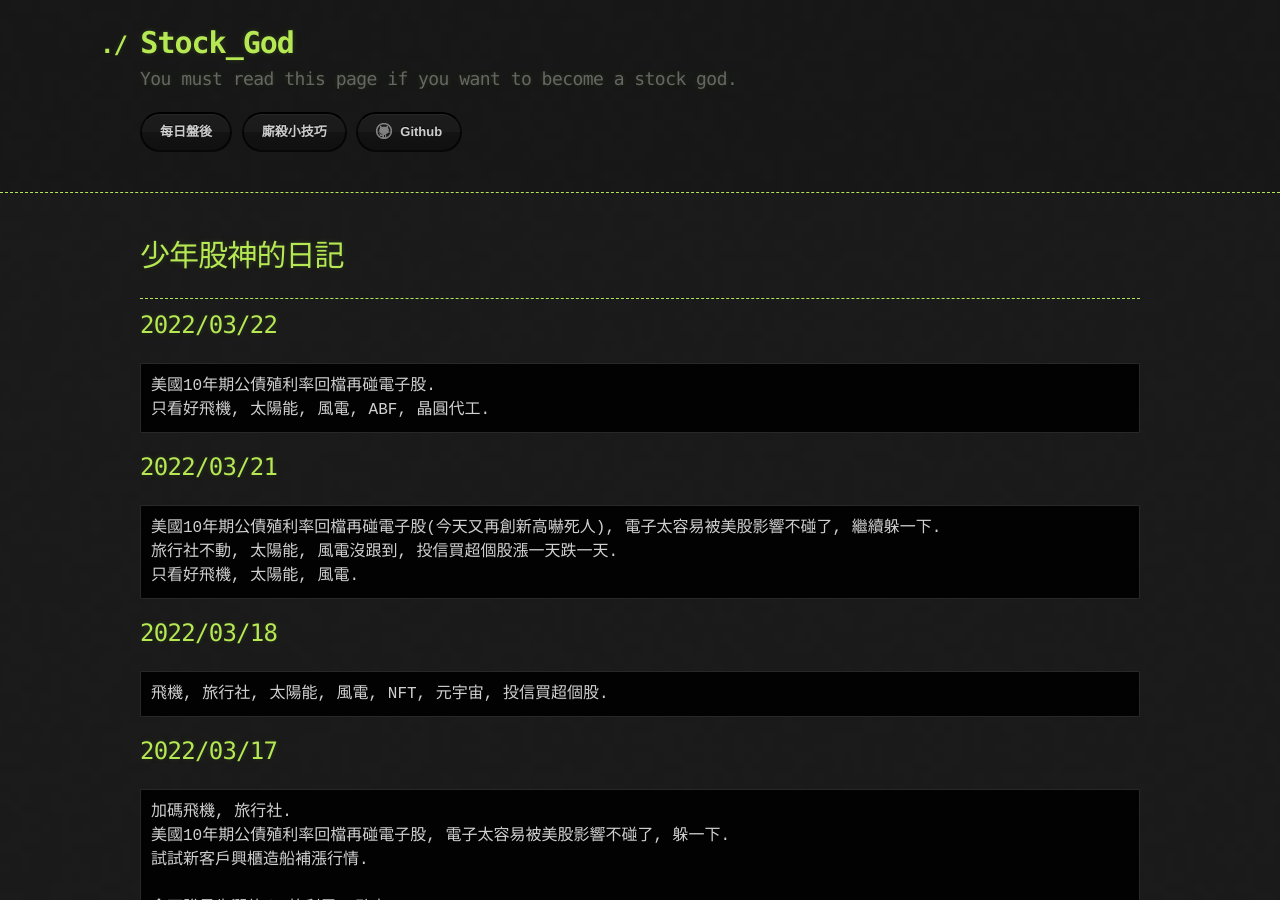
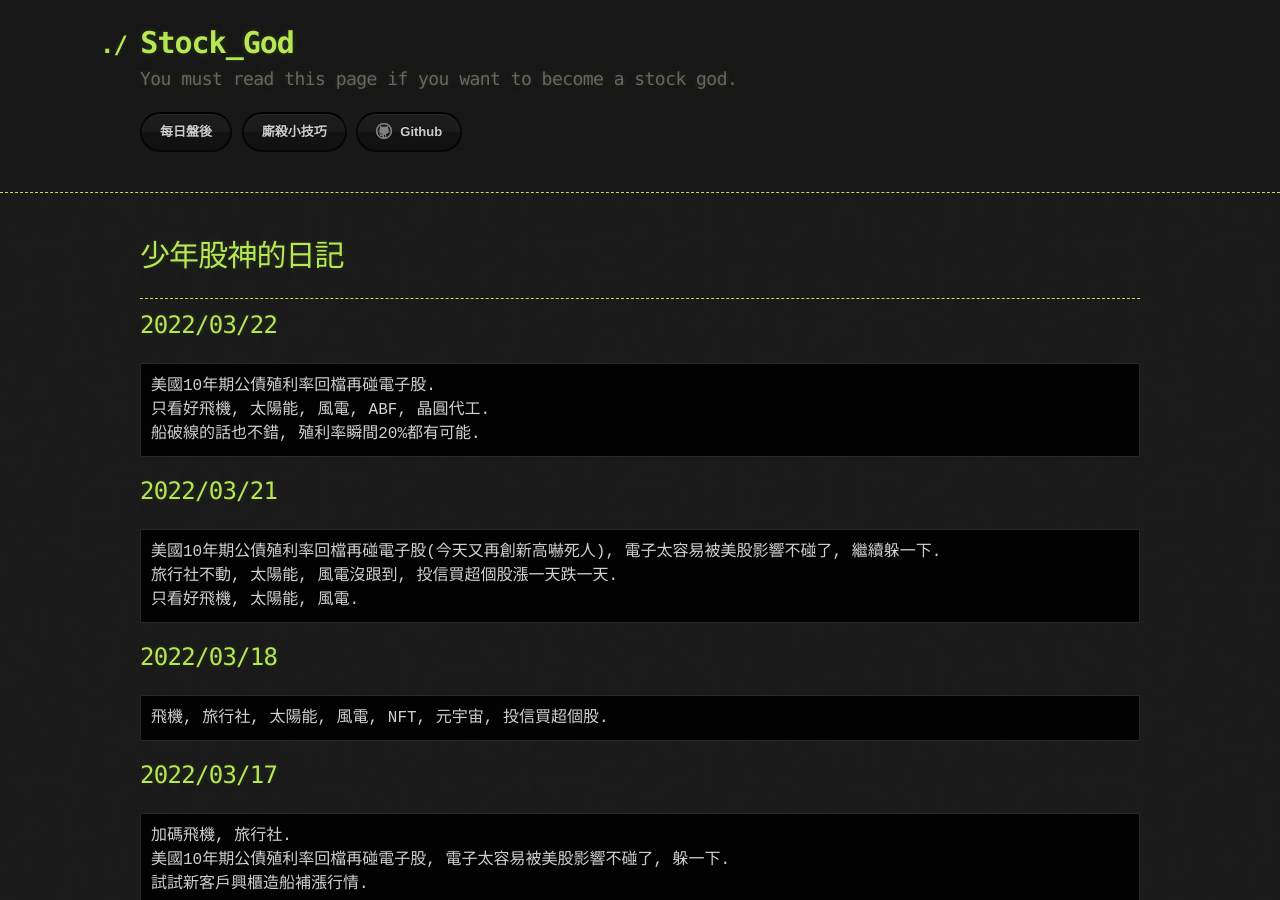
Before and after one commit to lepg5487/Stock_God, a Jekyll site: the page built from index.md, in a window 1280 px wide and 900 px high. Built offline with Jekyll 4.4.1, drawn with Linux system fonts in a browser that asks for light colours; our own code applies the rules of GitHub Pages for plain Markdown files.

Commit message:
Update index.md

````diff
--- a/index.md
+++ b/index.md
@@ -10,6 +10,7 @@ layout: testlayouts
 ```
 美國10年期公債殖利率回檔再碰電子股.
 只看好飛機, 太陽能, 風電, ABF, 晶圓代工.
+船破線的話也不錯, 殖利率瞬間20%都有可能.
 ```
 
 ## 2022/03/21
````
